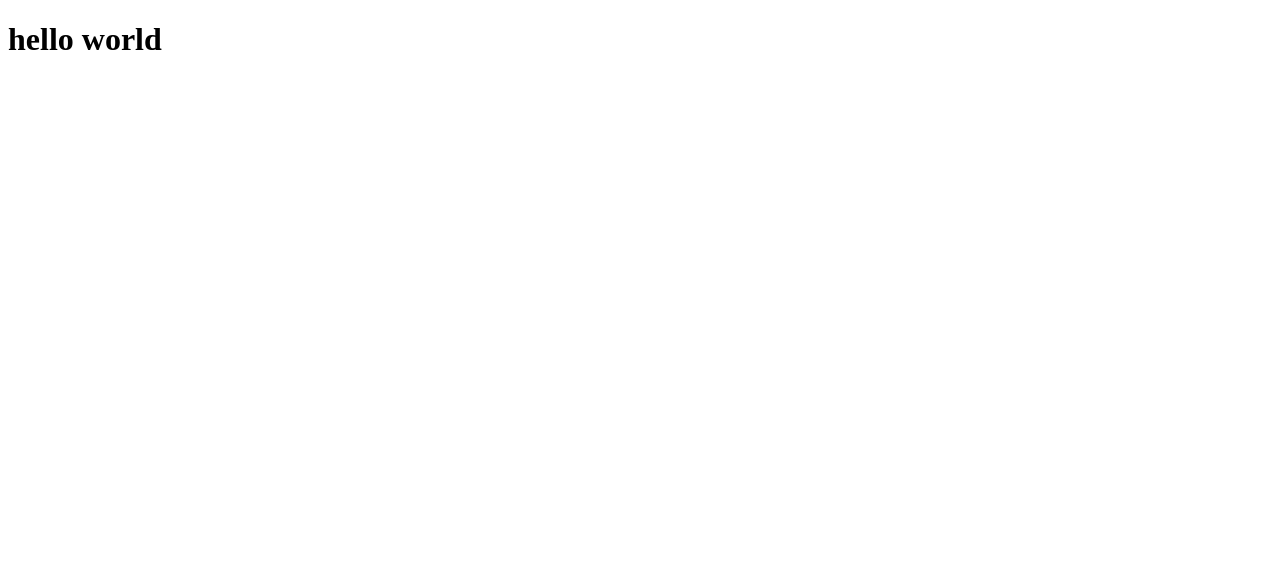
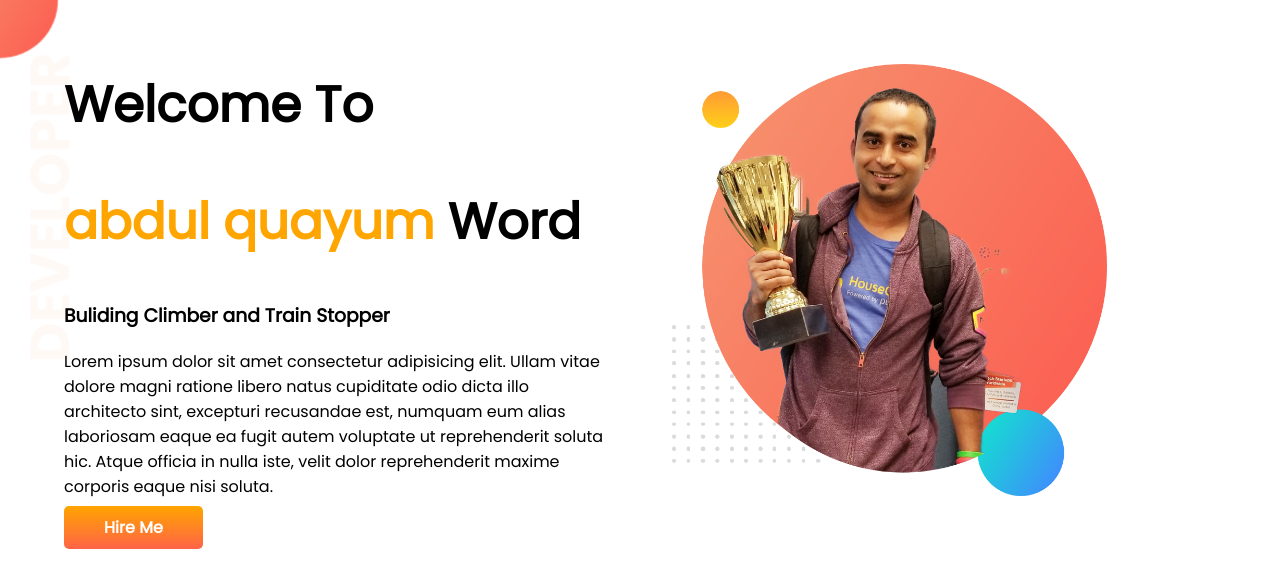
Before and after one commit to abdulquayumhp/developer-my-first-protfolio, a plain HTML site: page index.html in a window 1280 px wide. Drawn offline with Linux system fonts and the light colour scheme.

Commit message:
first chang

```diff
--- a/index.html
+++ b/index.html
@@ -8,6 +8,29 @@
     <link rel="stylesheet" href="style.css" />
   </head>
   <body>
-    <h1>hello world</h1>
+    <section class="header-section">
+      <div class="bakso">
+        <h1>Welcome To</h1>
+        <h1 class="my-name"><span>abdul quayum</span> Word</h1>
+        <h3>Buliding Climber and Train Stopper</h3>
+        <p>
+          Lorem ipsum dolor sit amet consectetur adipisicing elit. Ullam vitae
+          dolore magni ratione libero natus cupiditate odio dicta illo
+          architecto sint, excepturi recusandae est, numquam eum alias
+          laboriosam eaque ea fugit autem voluptate ut reprehenderit soluta hic.
+          Atque officia in nulla iste, velit dolor reprehenderit maxime corporis
+          eaque nisi soluta.
+        </p>
+        <a
+          class="hire-me-button"
+          href="https://www.linkedin.com/in/md-abdul-quayum-029a2b232/"
+          target="_blank"
+          >Hire Me</a
+        >
+      </div>
+      <div class="imokso">
+        <img src="images/jhankar.png" alt="" />
+      </div>
+    </section>
   </body>
 </html>
--- a/style.css
+++ b/style.css
@@ -0,0 +1,43 @@
+@import url("https://fonts.googleapis.com/css2?family=Poppins&display=swap");
+
+body {
+  font-family: "Poppins", sans-serif;
+  margin: 0;
+  padding: 0;
+  box-sizing: border-box;
+}
+
+h1 {
+  font-size: 50px;
+}
+h1 span {
+  color: orange;
+}
+section {
+  display: flex;
+  justify-content: center;
+  align-items: center;
+}
+.bakso {
+  width: 50%;
+  padding-left: 5%;
+}
+.imokso {
+  width: 50%;
+  padding: 5%;
+}
+.imokso img {
+  width: 80%;
+}
+.hire-me-button {
+  text-decoration: none;
+  background-image: linear-gradient(orange, tomato);
+  color: #fff;
+  font-weight: bold;
+  padding: 10px 40px;
+  border-radius: 5px;
+}
+.header-section {
+  background-image: url(images/top-banner.png);
+  background-repeat: no-repeat;
+}
```
